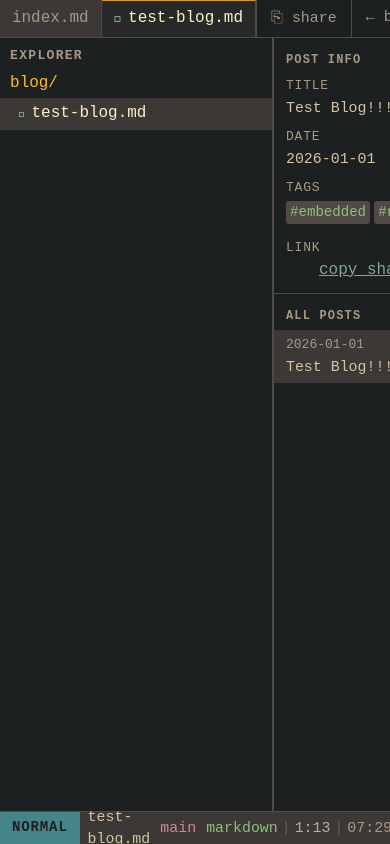
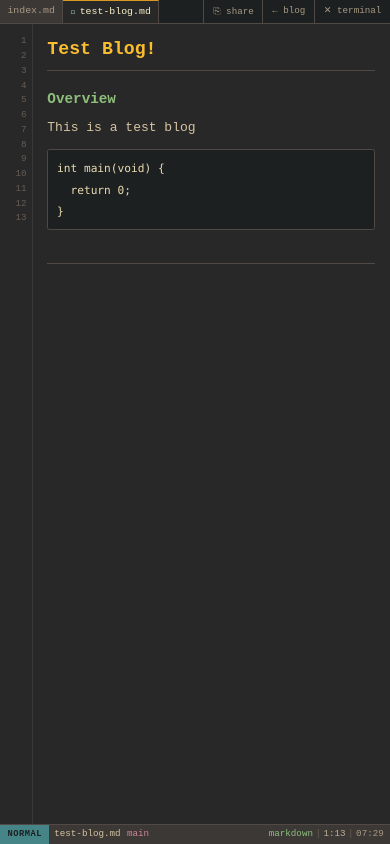
Before and after one commit to IanMacwan/IanMacwan.github.io, a React (Vite) app: page /blogs/test-blog in a window 390 px wide. Built offline with nearby package versions, Linux system fonts and the light colour scheme; a web font is replaced by a local one.

Commit message:
update css for mobile

```diff
--- a/src/index.css
+++ b/src/index.css
@@ -47,6 +47,20 @@ body {
   font-size: 1rem;
   line-height: 1.5;
   -webkit-font-smoothing: antialiased;
+}
+
+@media (max-width: 768px) {
+  .nvim-sidebar,
+  .nvim-info-panel {
+    display: none !important;
+  }
+  :root {
+    font-size: 13px;
+  }
+  .nvim-editor-area {
+    flex: 1;
+    width: 100%;
+  }
 }
 
 @keyframes termBoot {
```
